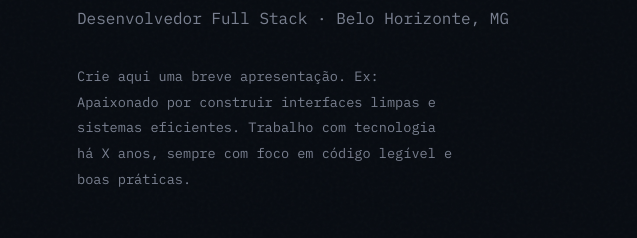
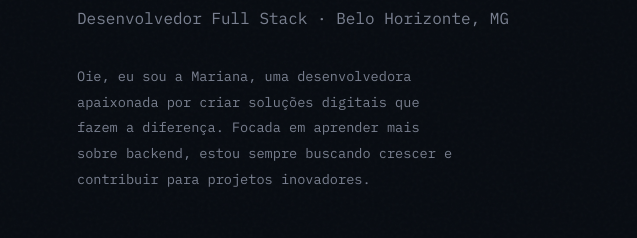
Before and after one commit to Itmarl/Portfolio., a plain HTML site: page index.html in a window 1280 px wide. Shown: the part 282-520 px from the top of the page, 643-1280 px from the left. Drawn offline with Linux system fonts and the light colour scheme.

Commit message:
Update index

```diff
--- a/index.html
+++ b/index.html
@@ -49,9 +49,8 @@
         <p class="hero-role">Desenvolvedor Full Stack · Belo Horizonte, MG</p>
 
         <p class="hero-bio">
-          Crie aqui uma breve apresentação. Ex: Apaixonado por construir
-          interfaces limpas e sistemas eficientes. Trabalho com tecnologia
-          há X anos, sempre com foco em código legível e boas práticas.
+          Oie, eu sou a Mariana, uma desenvolvedora apaixonada por criar soluções digitais que fazem a diferença.
+          Focada em aprender mais sobre backend, estou sempre buscando crescer e contribuir para projetos inovadores.
         </p>
 
         <div class="hero-buttons">
```
